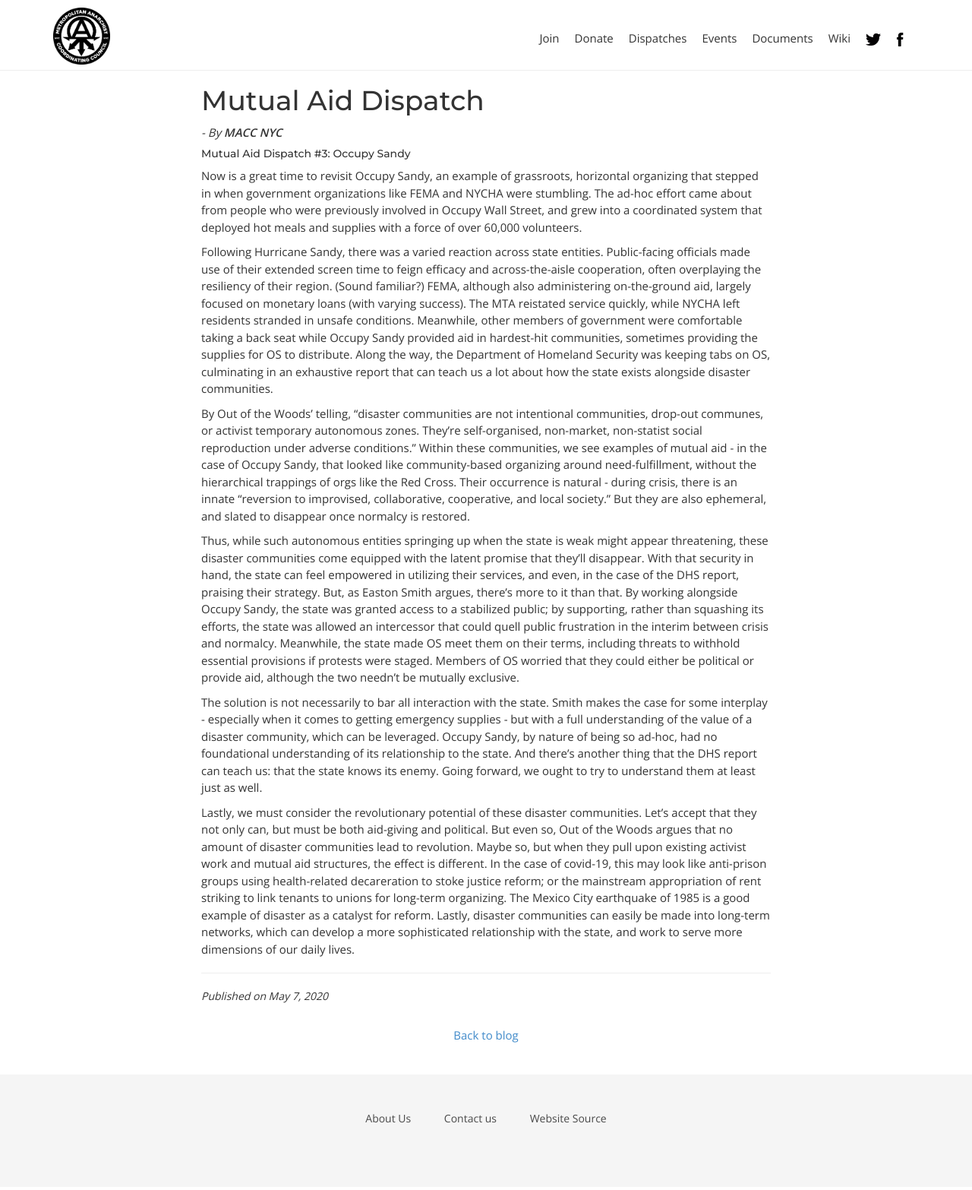
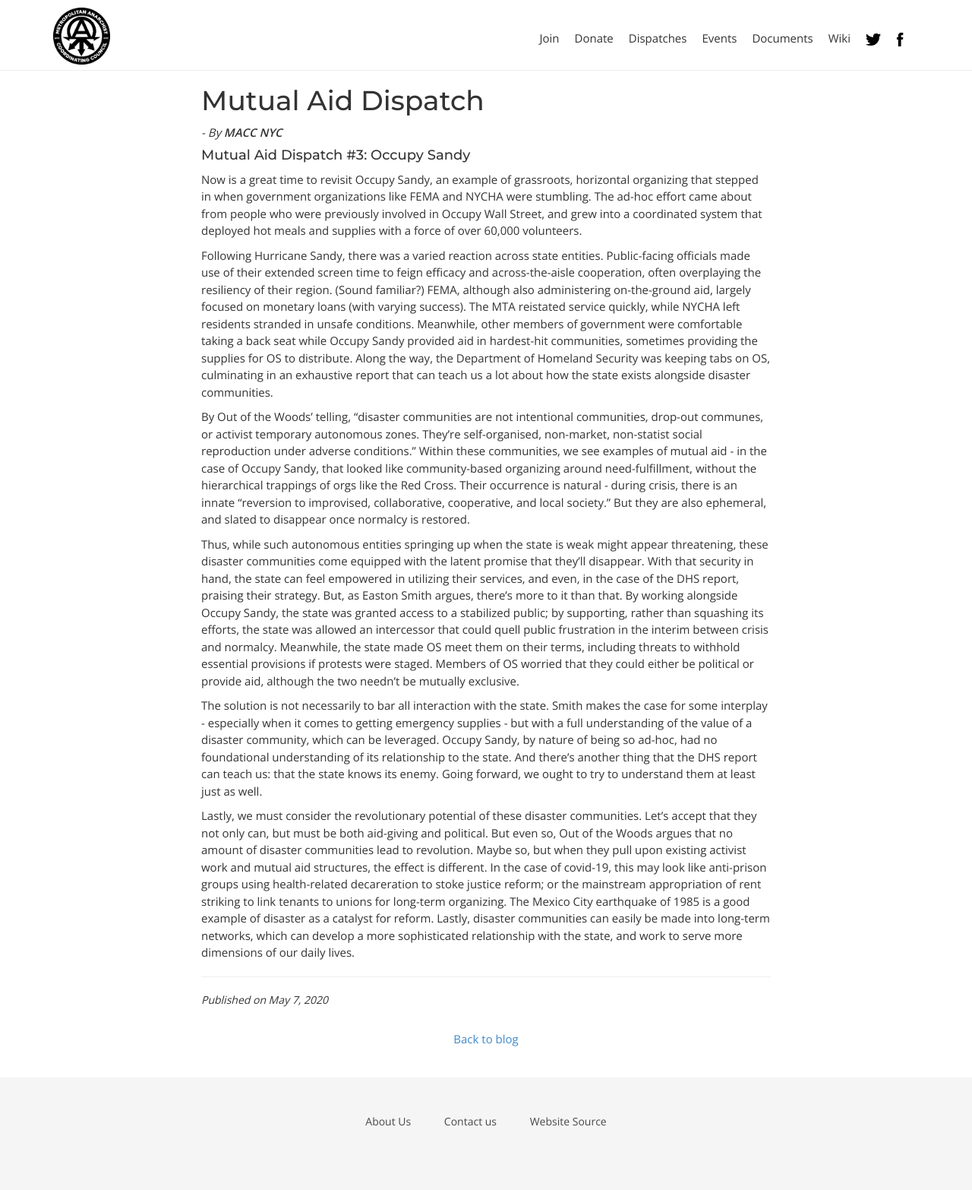
Before and after one commit to MACCNYC/maccnyc.github.io, a Jekyll site: the page built from _posts/2020-05-07-occupy-sandy.md, in a window 1280 px wide. Shown: the whole page at 76% size. Built offline with Jekyll 4.4.1, drawn with Linux system fonts in a browser that asks for light colours; some web fonts are replaced.

```diff
--- a/_posts/2020-05-07-occupy-sandy.md
+++ b/_posts/2020-05-07-occupy-sandy.md
@@ -5,7 +5,7 @@ layout: post
 author: MACC NYC
 ---
 
-##### Mutual Aid Dispatch #3: Occupy Sandy
+#### Mutual Aid Dispatch #3: Occupy Sandy
 
 
 
```
